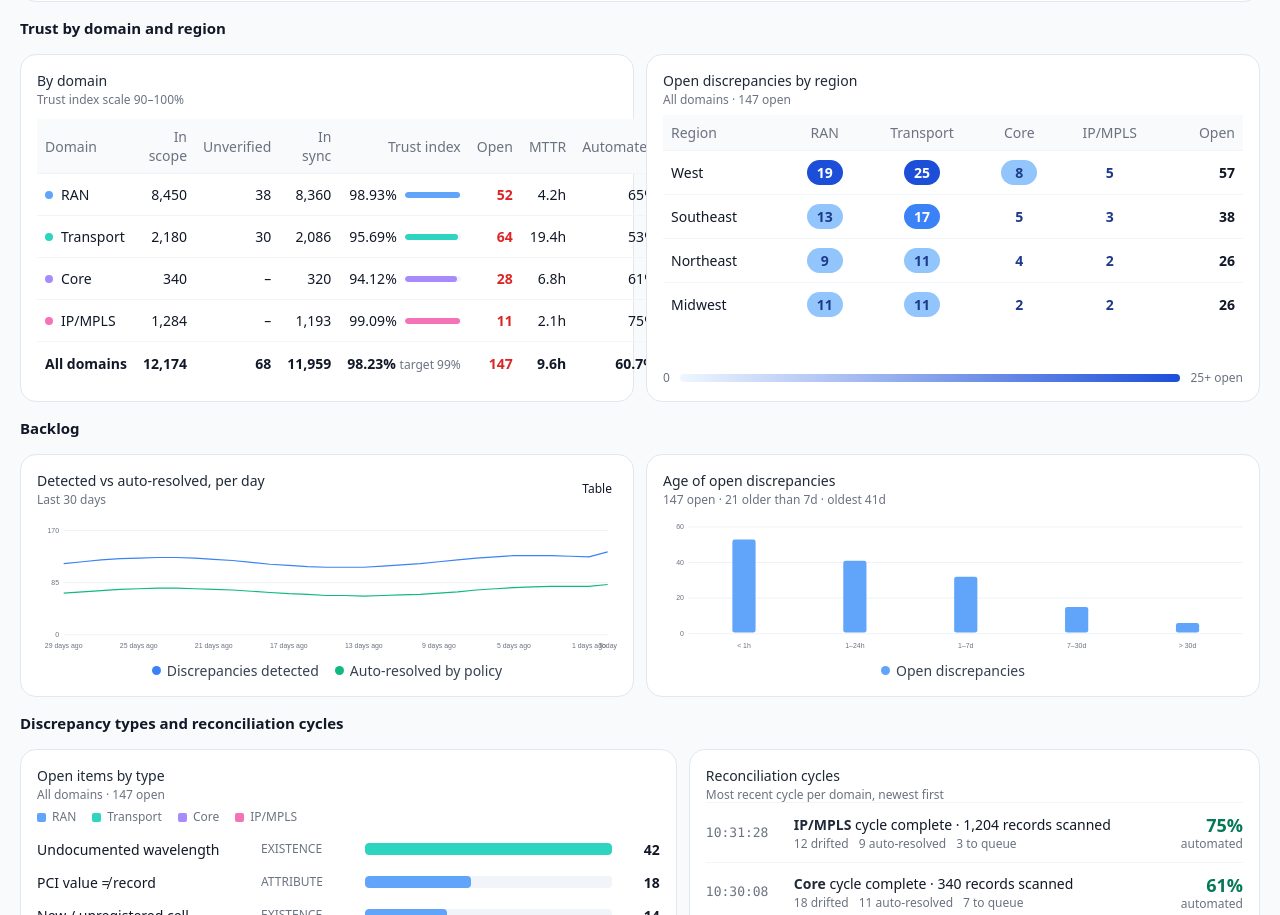
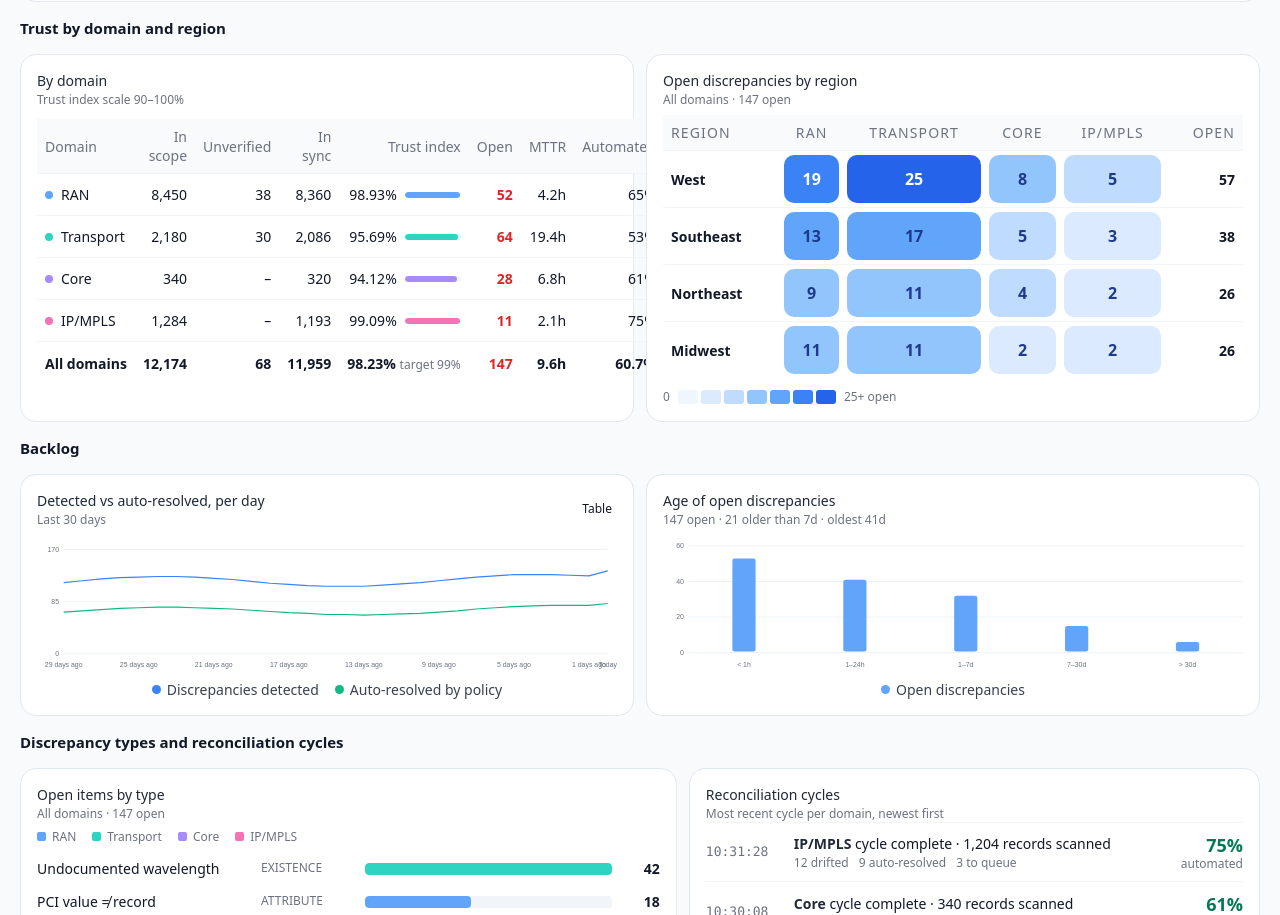
Before and after one commit to jayesh-vision/Discovery-and-Inventory, a React (Vite) app: page /discovery/insights in a window 1280 px wide. Shown: the part 1758-2673 px from the top of the page. Built offline with nearby package versions, Linux system fonts and the light colour scheme.

Commit message:
ui fixes

```diff
--- a/src/screens/Insights.tsx
+++ b/src/screens/Insights.tsx
@@ -68,20 +68,26 @@ function PctBar({ pct, hex }: { pct: number; hex: string }) {
   );
 }
 
-/* region × domain drift cell — a solid pill on the shared blue intensity
+/* region × domain drift cell — a solid block on the shared blue intensity
    scale the legend below the table spells out, rather than a per-domain
    hue: the thing being compared across a row is severity, not which
-   domain it is (that's already the column header) */
+   domain it is (that's already the column header). Fills most of the
+   column, not a small centered pill, so the shade is the thing a reader's
+   eye actually lands on scanning down a column. */
+const REGION_HEAT_STEPS = [50, 100, 200, 300, 400, 500, 600] as const;
 const REGION_HEAT_MAX = Math.max(...REGION_DISCREPANCY.flatMap(r => Object.values(r.drift)));
-function HeatPill({ v }: { v: number }) {
-  const r = v / REGION_HEAT_MAX;
-  const shade = r > 0.75 ? 700 : r > 0.55 ? 500 : r > 0.3 ? 300 : r > 0 ? 150 : 50;
+function heatShade(v: number, max: number) {
+  const r = v / max;
+  return r > 0.9 ? 600 : r > 0.7 ? 500 : r > 0.5 ? 400 : r > 0.3 ? 300 : r > 0.15 ? 200 : r > 0.05 ? 100 : 50;
+}
+function HeatPill({ v, max = REGION_HEAT_MAX }: { v: number; max?: number }) {
+  const shade = heatShade(v, max);
   return (
-    <td style={{ textAlign: 'center', padding: '8px 6px' }}>
-      <span className="num" style={{
-        display: 'inline-block', minWidth: '2.25rem', padding: '3px 10px', borderRadius: '999px',
+    <td style={{ padding: '4px' }}>
+      <div className="num" style={{
+        padding: '13px 8px', borderRadius: '10px', textAlign: 'center', fontSize: '1rem',
         background: cv('blue', shade), color: shade >= 500 ? 'var(--vw-color-white)' : cv('blue', 900), fontWeight: 600
-      }}>{v}</span>
+      }}>{v}</div>
     </td>
   );
 }
@@ -297,25 +303,27 @@ export default function Insights() {
           <table className="mtbl" style={{ marginTop: 'var(--vw-space-sm)' }}>
             <thead>
               <tr>
-                <th>Region</th>
-                {DOMAIN_KEYS.map(k => <th key={k} style={{ textAlign: 'center' }}>{DOMAIN_LABEL[k]}</th>)}
-                <th style={{ textAlign: 'right' }}>Open</th>
+                <th className="eyebrow">Region</th>
+                {DOMAIN_KEYS.map(k => <th key={k} className="eyebrow" style={{ textAlign: 'center' }}>{DOMAIN_LABEL[k]}</th>)}
+                <th className="eyebrow" style={{ textAlign: 'right' }}>Open</th>
               </tr>
             </thead>
             <tbody>{REGION_DISCREPANCY.map(r => {
               const open = Object.values(r.drift).reduce((a, b) => a + b, 0);
               return (
                 <tr key={r.region}>
-                  <td className="vw-value" style={{ fontWeight: 500 }}>{r.region}</td>
+                  <td className="vw-value" style={{ fontWeight: 600 }}>{r.region}</td>
                   {DOMAIN_KEYS.map(k => <HeatPill key={k} v={r.drift[k]} />)}
                   <td className="num" style={{ textAlign: 'right', fontWeight: 600 }}>{open}</td>
                 </tr>
               );
             })}</tbody>
           </table>
-          <div className="row vw-items-center" style={{ gap: '10px', marginTop: 'auto', paddingTop: 'var(--vw-space-md)' }}>
+          <div className="row vw-items-center" style={{ gap: '8px', marginTop: 'auto', paddingTop: 'var(--vw-space-md)' }}>
             <span className="vw-card-metric-label-sub">0</span>
-            <span className="grow" style={{ height: '8px', borderRadius: '999px', background: `linear-gradient(90deg, ${cv('blue', 50)}, ${cv('blue', 700)})` }} />
+            <div className="row" style={{ gap: '3px' }}>
+              {REGION_HEAT_STEPS.map(s => <span key={s} style={{ width: '20px', height: '14px', borderRadius: '3px', background: cv('blue', s), flexShrink: 0 }} />)}
+            </div>
             <span className="vw-card-metric-label-sub">{REGION_HEAT_MAX}+ open</span>
           </div>
         </Card>
```
Also changed, not shown: legacy/app-views.js, public/legacy.js.
